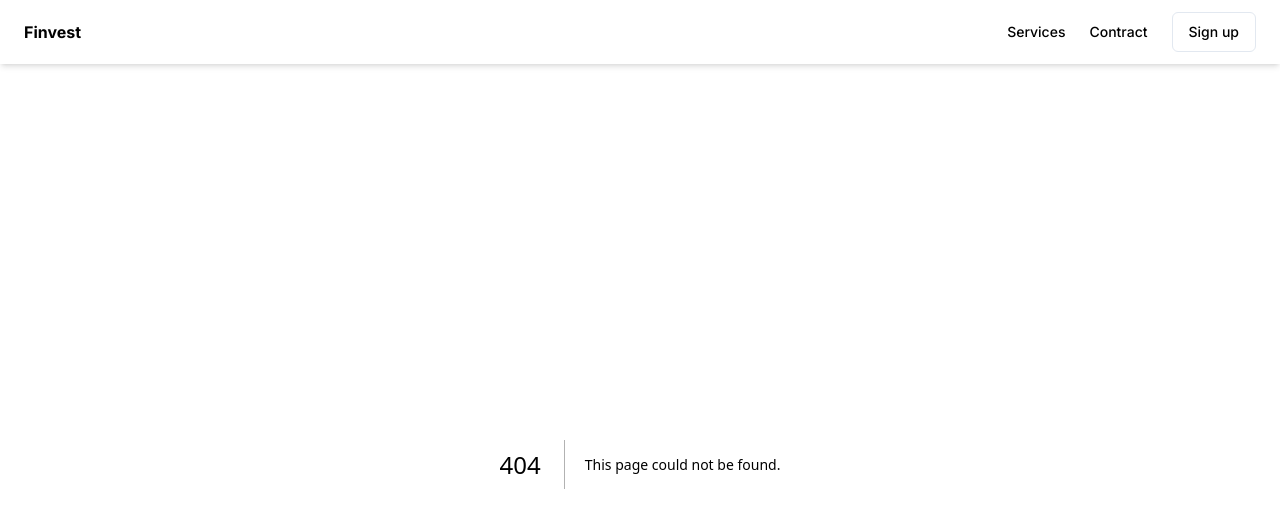
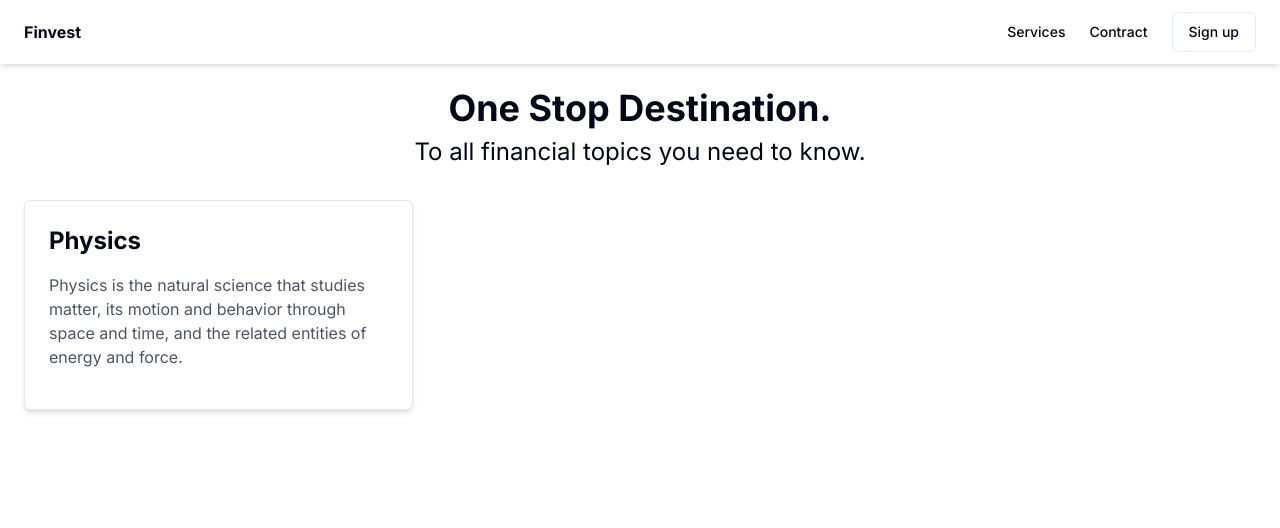
Before and after one commit to so-sc/Fin, a Next.js app in the folder web/client/: page /education in a window 1280 px wide. Before the commit this address had no page. Shown: the top 528 px of the page. Built offline with nearby package versions, Linux system fonts and the light colour scheme.

Commit message:
adds template education page

```diff
--- /dev/null
+++ b/web/client/src/app/education/page.tsx
@@ -0,0 +1,29 @@
+import { Card, CardContent } from "@/components/ui/card"
+import eduContent from "@/lib/education.json"
+
+export default function Component() {
+  return (
+    <section className="container mx-auto p-6">
+      <header className="mb-8">
+        <h1 className="text-4xl font-bold text-center mb-2">
+          One Stop Destination.
+        </h1>
+        <h2 className="text-2xl text-center">
+          To all financial topics you need to know.
+        </h2>
+      </header>
+      <div className="grid grid-cols-1 md:grid-cols-2 lg:grid-cols-3 gap-8">
+        <Card className="rounded-md shadow-md overflow-hidden">
+          <CardContent className="p-6">
+            <h2 className="text-2xl font-bold mb-4">Physics</h2>
+            <p className="text-gray-600 mb-4">
+              Physics is the natural science that studies matter, its motion and
+              behavior through space and time, and the related entities of
+              energy and force.
+            </p>
+          </CardContent>
+        </Card>
+      </div>
+    </section>
+  )
+}
--- a/web/client/src/app/page.tsx
+++ b/web/client/src/app/page.tsx
@@ -20,7 +20,9 @@ export default function Component() {
                   future.
                 </p>
               </div>
-              <Button>Get Started</Button>
+              <Button asChild>
+                <Link href="/education">Get Started</Link>
+              </Button>
             </div>
           </div>
         </section>
--- a/web/client/src/components/navbar.tsx
+++ b/web/client/src/components/navbar.tsx
@@ -21,7 +21,9 @@ export default function Navbar() {
         >
           Contract
         </Link>
-        <Button variant="outline">Sign up</Button>
+        <Button variant="outline" asChild>
+          <Link href="/onboarding">Sign up</Link>
+        </Button>
       </nav>
     </header>
   )
```
